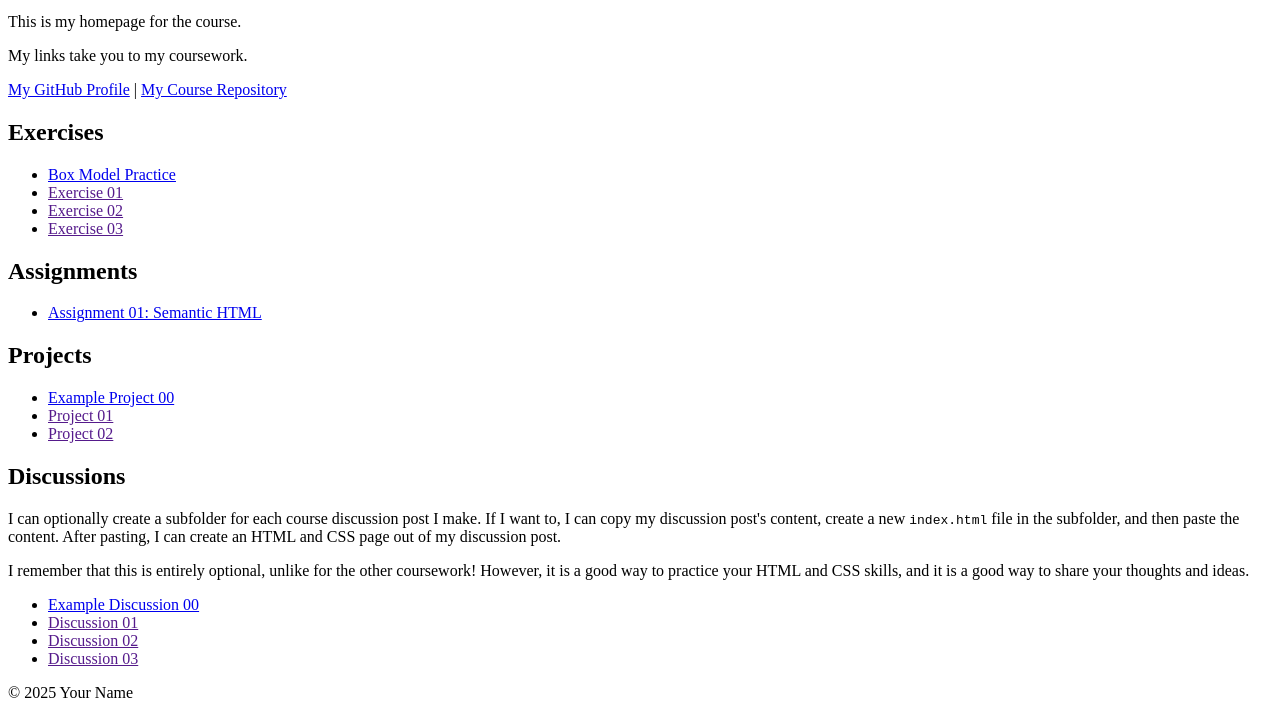
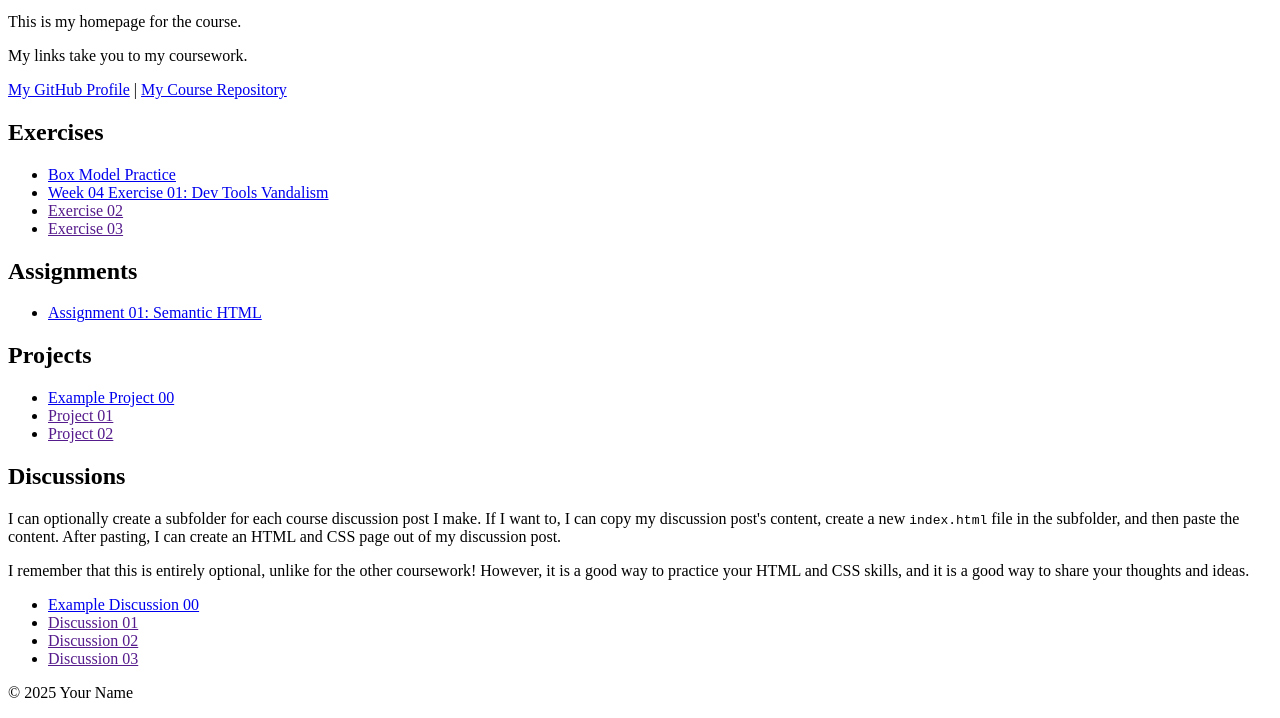
Before and after one commit to kmerottu/cmpa-3304-course-portfolio, a plain HTML site: page index.html in a window 1280 px wide. Shown: the part 148-866 px from the top of the page. Drawn offline with Linux system fonts and the light colour scheme.

```diff
--- a/index.html
+++ b/index.html
@@ -69,7 +69,7 @@ Remember: You must create subfolders for each piece of coursework as the semeste
                     <li>
                         <a href="week-03-exercise-01/">Box Model Practice</a>
                     </li>
-                    <li><a href="">Exercise 01</a></li>
+                    <li><a href="week-04-exercise-01/">Week 04 Exercise 01: Dev Tools Vandalism</a></li>
                     <li><a href="">Exercise 02</a></li>
                     <li><a href="">Exercise 03</a></li>
                 </ul>
```
